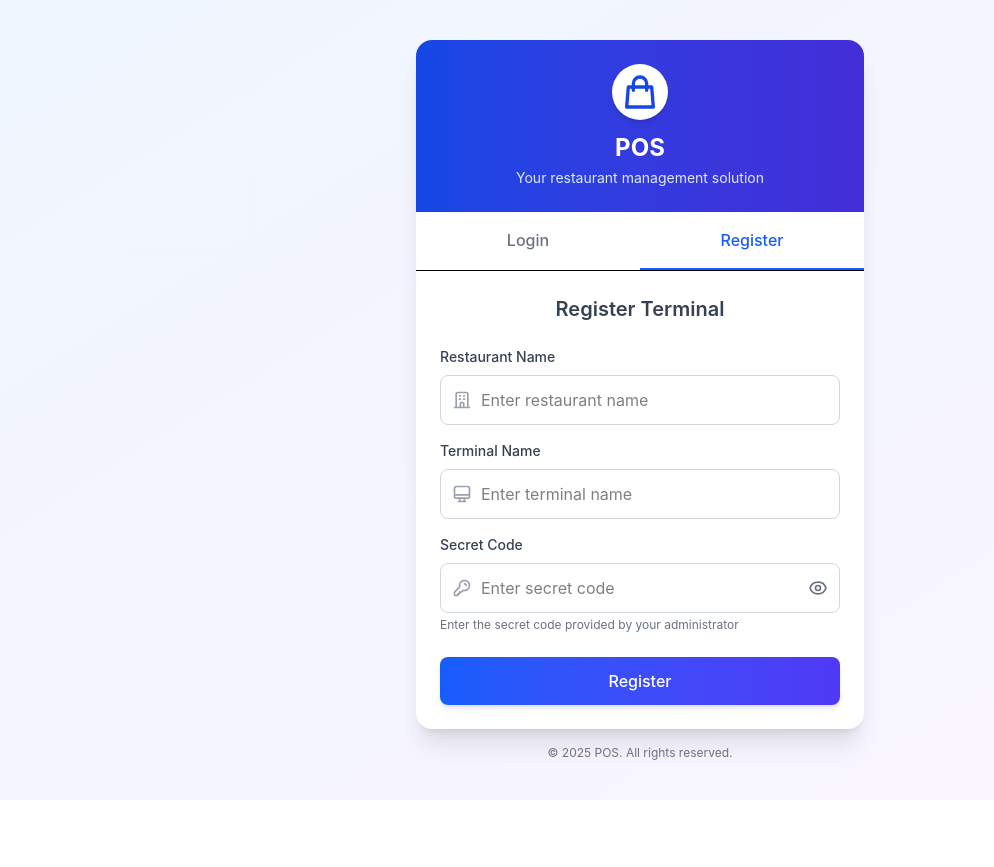
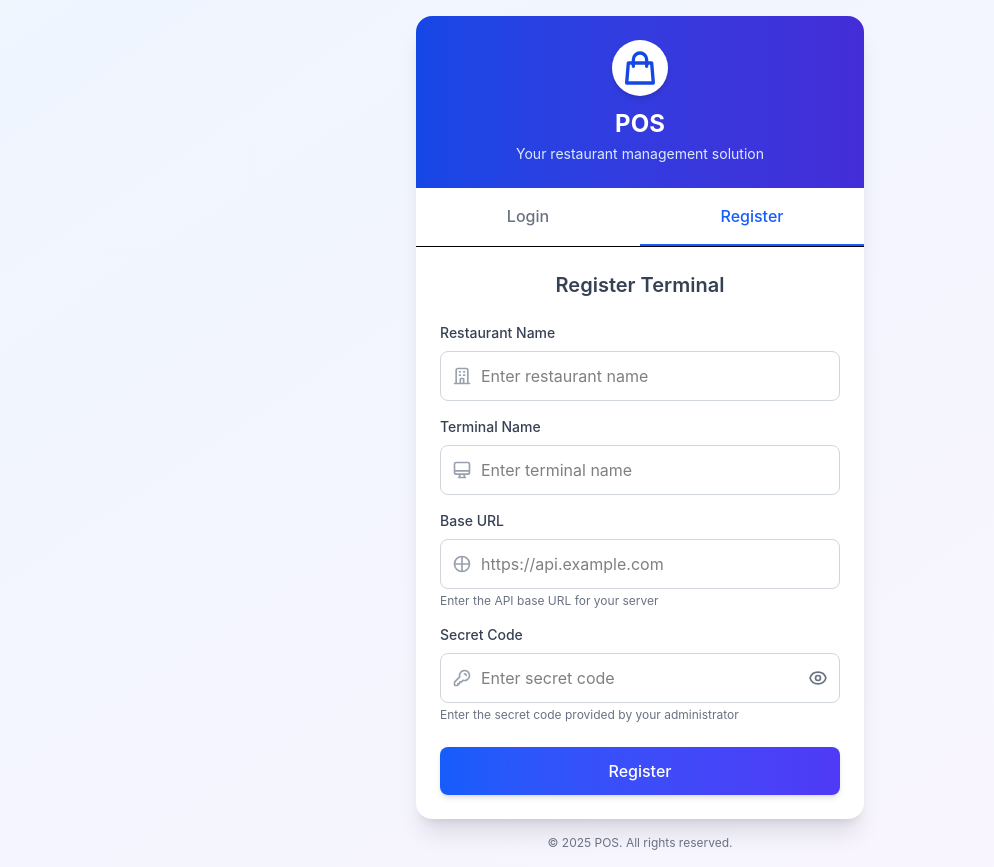
Before and after one commit to majidkambarath/restaurant-pos, a React (Vite) app: page / in a window 1280 px wide. Both pictures are taken after a click on the button "Register". Shown: the whole page, without its empty margins (0-994 px from the left). Before the commit the page ends 800 px from the top, so only its background shows below. Built offline with nearby package versions, Linux system fonts and the light colour scheme.

Commit message:
feat: added base URL input field and axios instance configuration

```diff
--- a/src/api/axios.js
+++ b/src/api/axios.js
@@ -1,11 +1,36 @@
 import axios from "axios";
 
+// Function to construct baseURL from localStorage IP config
+const getBaseURL = () => {
+  const baseURL = localStorage.getItem("baseUrl");
+
+  if (baseURL) {
+    return `${baseURL}/api/`;
+  }
+
+  // Fallback to default if no IP/port stored
+  return "http://localhost:4444/api/";
+};
+console.log(getBaseURL())
+// Create axios instance with dynamic baseURL
 const axiosInstance = axios.create({
-  baseURL: "http://localhost:4444/api/",
+  baseURL: getBaseURL(),
   headers: {
-    'Content-Type': 'application/json',
+    "Content-Type": "application/json",
   },
   withCredentials: true,
 });
 
+// Request interceptor to ensure baseURL is always current
+axiosInstance.interceptors.request.use(
+  (config) => {
+    // Update baseURL on each request in case it changed in localStorage
+    config.baseURL = getBaseURL();
+    return config;
+  },
+  (error) => {
+    return Promise.reject(error);
+  }
+);
+
 export default axiosInstance;
--- a/src/components/auth/LoginRegisterSystem.jsx
+++ b/src/components/auth/LoginRegisterSystem.jsx
@@ -41,6 +41,7 @@ const LoginRegisterSystem = () => {
   const [registerForm, setRegisterForm] = useState({
     restaurantName: "",
     terminalName: "",
+    baseUrl: "",
     secretCode: "",
   });
 
@@ -130,8 +131,15 @@ const LoginRegisterSystem = () => {
     setError(null);
 
     try {
-      if (!registerForm.restaurantName || !registerForm.terminalName || !registerForm.secretCode) {
+      if (!registerForm.restaurantName || !registerForm.terminalName || !registerForm.baseUrl || !registerForm.secretCode) {
         throw new Error("All fields are required");
+      }
+
+      // Validate baseUrl format
+      try {
+        new URL(registerForm.baseUrl);
+      } catch (urlError) {
+        throw new Error("Please enter a valid URL for the base URL");
       }
 
       // Get the encrypted secret code from environment variables
@@ -149,6 +157,7 @@ const LoginRegisterSystem = () => {
       const registrationTime = new Date().toISOString();
       localStorage.setItem("terminalName", registerForm.terminalName);
       localStorage.setItem("restaurantName", registerForm.restaurantName);
+      localStorage.setItem("baseUrl", registerForm.baseUrl);
       localStorage.setItem("registrationTime", registrationTime);
 
       setSuccess("Registration successful! Please login to continue.");
@@ -160,6 +169,7 @@ const LoginRegisterSystem = () => {
         setRegisterForm({
           restaurantName: "",
           terminalName: "",
+          baseUrl: "",
           secretCode: "",
         });
       }, 1500);
@@ -425,6 +435,42 @@ const LoginRegisterSystem = () => {
                   </div>
                 </div>
 
+                <div className="mb-4">
+                  <label className="block text-gray-700 text-sm font-medium mb-2">
+                    Base URL
+                  </label>
+                  <div className="relative">
+                    <div className="absolute inset-y-0 left-0 pl-3 flex items-center pointer-events-none">
+                      <svg
+                        xmlns="http://www.w3.org/2000/svg"
+                        className="h-5 w-5 text-gray-400"
+                        fill="none"
+                        viewBox="0 0 24 24"
+                        stroke="currentColor"
+                      >
+                        <path
+                          strokeLinecap="round"
+                          strokeLinejoin="round"
+                          strokeWidth={2}
+                          d="M21 12a9 9 0 01-9 9m9-9a9 9 0 00-9-9m9 9H3m9 9v-9m0-9v9m0 9c-5 0-9-4-9-9s4-9 9-9"
+                        />
+                      </svg>
+                    </div>
+                    <input
+                      type="url"
+                      name="baseUrl"
+                      placeholder="https://api.example.com"
+                      className="w-full pl-10 pr-3 py-3 border border-gray-300 rounded-lg focus:outline-none focus:ring-2 focus:ring-blue-500"
+                      value={registerForm.baseUrl}
+                      onChange={handleRegisterChange}
+                      required
+                    />
+                  </div>
+                  <p className="text-xs text-gray-500 mt-1">
+                    Enter the API base URL for your server
+                  </p>
+                </div>
+
                 <div className="mb-6">
                   <label className="block text-gray-700 text-sm font-medium mb-2">
                     Secret Code
--- a/vite.config.js
+++ b/vite.config.js
@@ -5,4 +5,5 @@ import react from "@vitejs/plugin-react";
 // https://vite.dev/config/
 export default defineConfig({
   plugins: [tailwindcss(), react()],
-});
+
+})
```
Also changed, not shown: package.json (line endings or trailing spaces), 1 other file (tests, documents, lock files or other folders).
